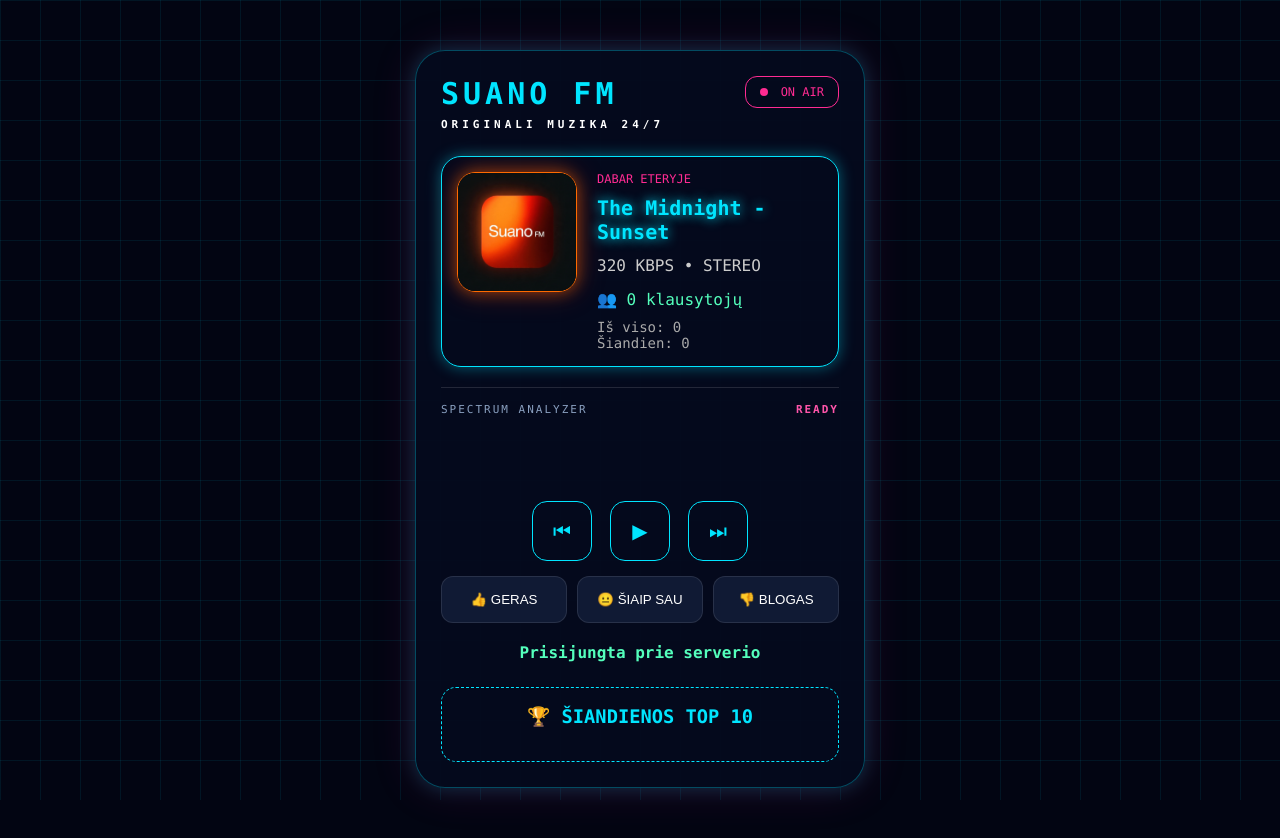
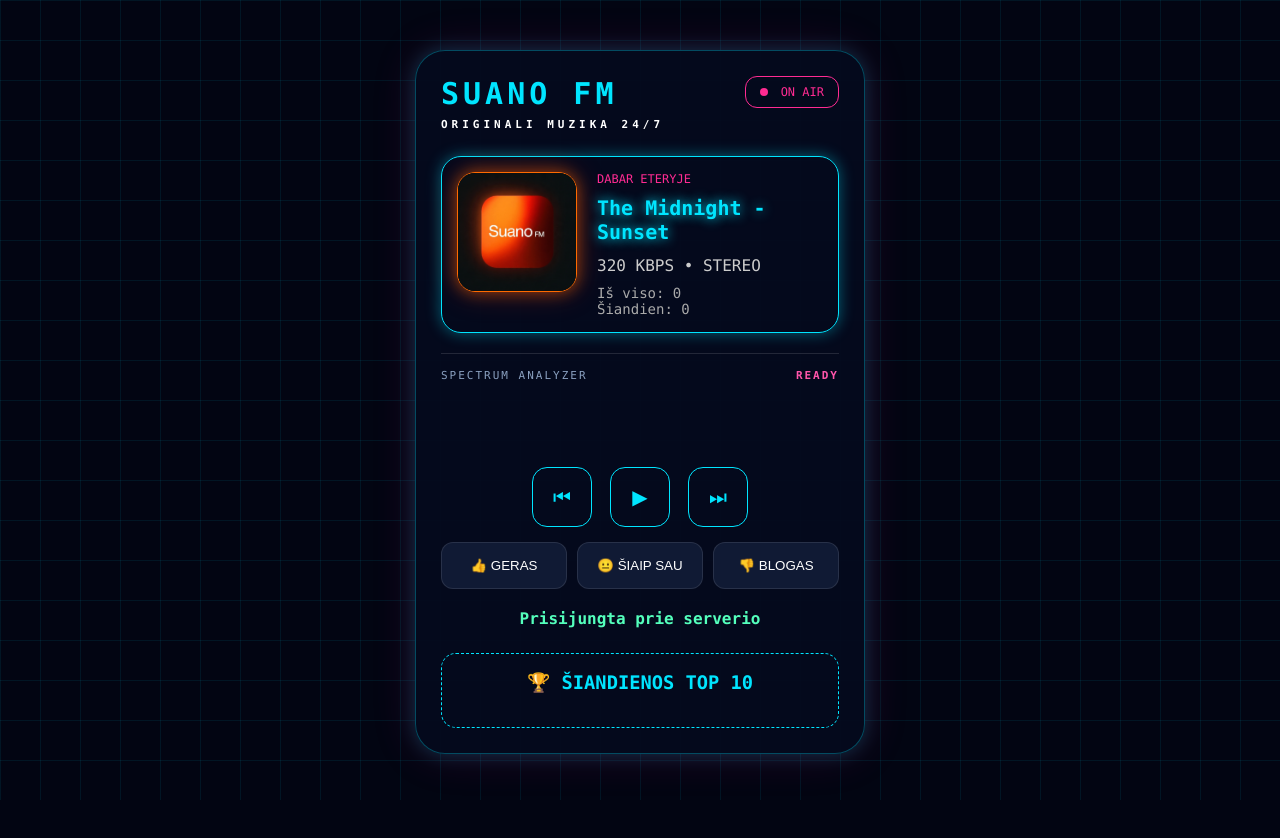
Before and after one commit to deimantasdrapaitis-oss/suano-server, a website: page public/index.html in a window 1280 px wide. Drawn offline with Linux system fonts and the light colour scheme; a script that the page names is missing.

Commit message:
Update index.html

```diff
--- a/public/index.html
+++ b/public/index.html
@@ -45,9 +45,6 @@
 
             <p>320 KBPS • STEREO</p>
 
-        <div class="listeners">
-  👥 <span id="listenerCount">0 klausytojų</span>
-</div>
 
 <div id="stats" style="margin-top: 10px; font-size: 14px; color: #aaa;">
     <div>Iš viso: <span id="totalVisits">0</span></div>
```
